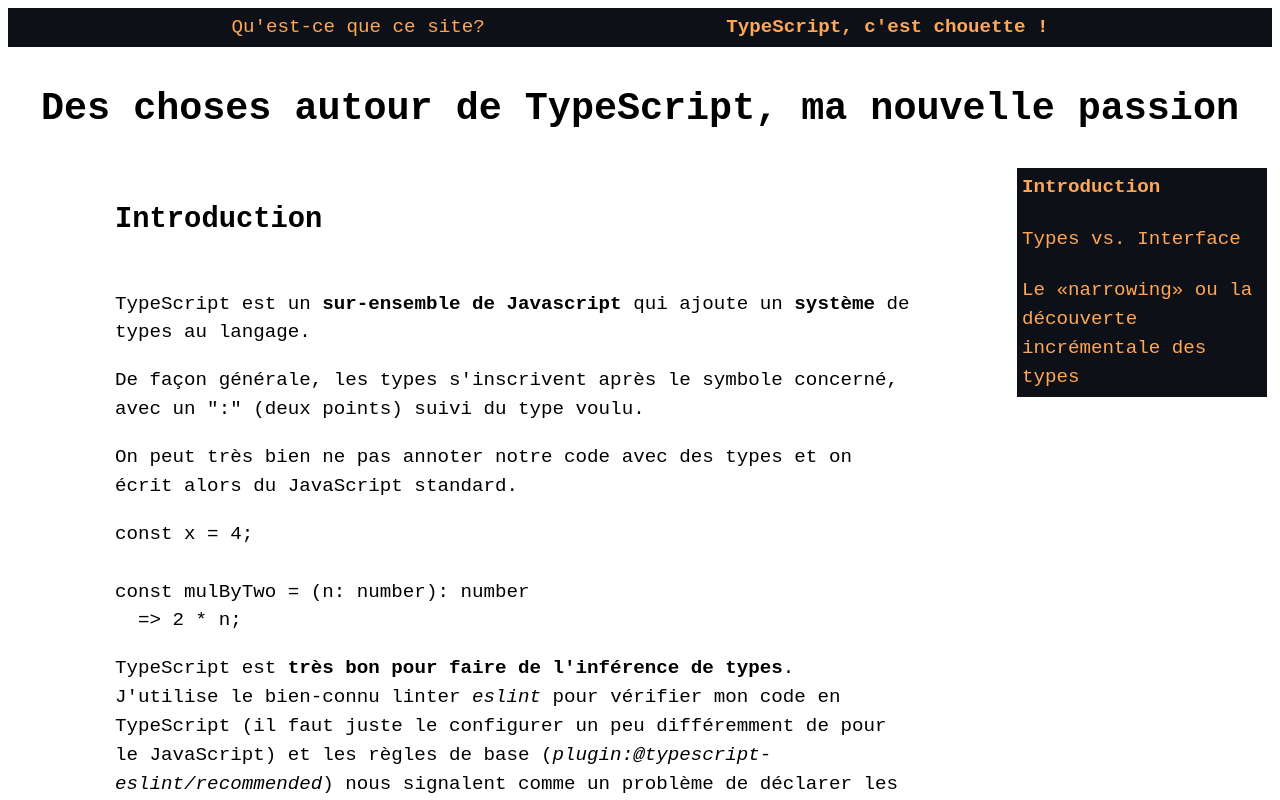
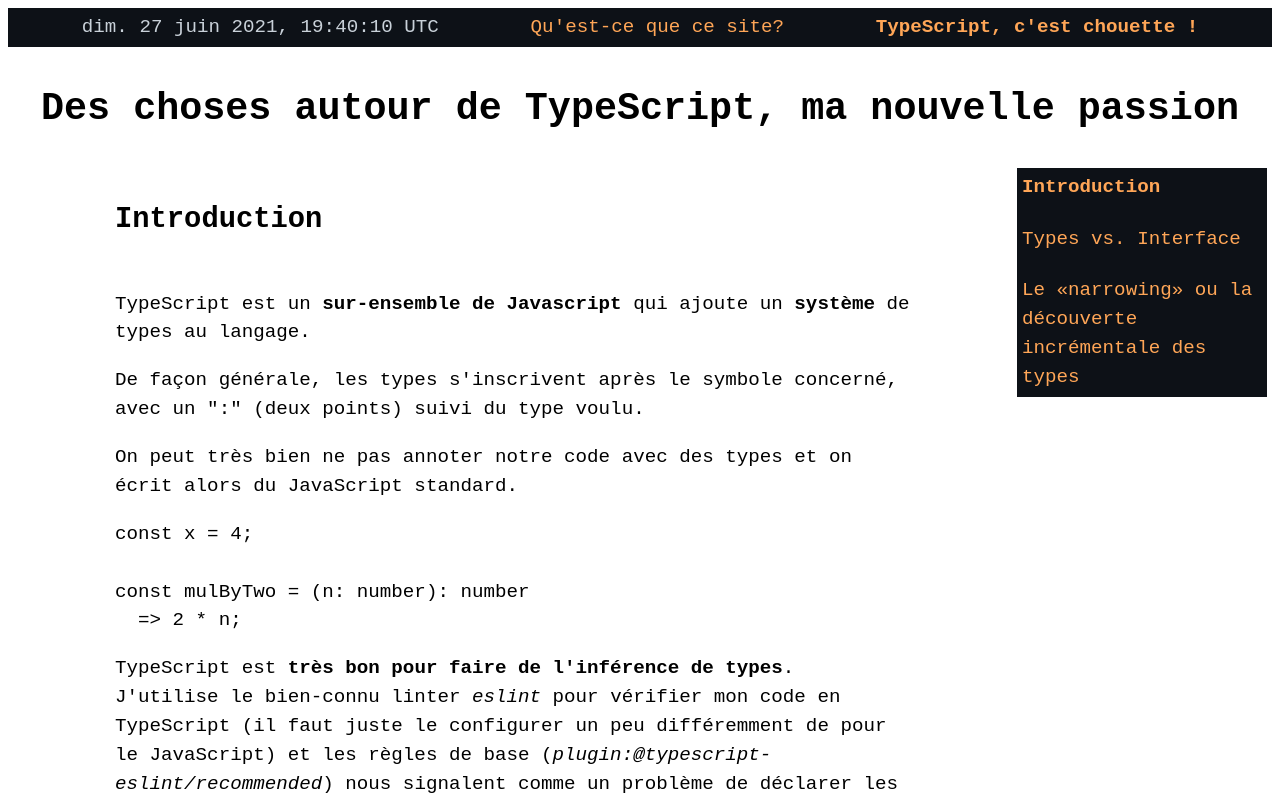
Before and after one commit to djfm/djfm.github.io, a React app: page /typescript in a window 1280 px wide. Shown: the top 800 px of the page. Built offline with nearby package versions, Linux system fonts and the light colour scheme; the HTML template or start-up script is replaced by a standard one.

Commit message:
updates on the Clock

```diff
--- a/src/client/Components/Clock.tsx
+++ b/src/client/Components/Clock.tsx
@@ -5,11 +5,22 @@ import React, {
 
 import styled from 'styled-components';
 import {
-  brightColor,
+  brightColor2,
+  darkColor,
+  breakpointSmallScreenMax,
+  breakpointLargeScreenMin,
+  OnlyOnSmallScreen,
+  OnlyOnLargeScreen,
 } from './common/Styled';
 
 const Wrapper = styled.div`
-  color: ${brightColor};
+  @media (min-width: ${breakpointLargeScreenMin}) {
+    color: ${brightColor2};
+  }
+
+  @media (max-width: ${breakpointSmallScreenMax}) {
+    color: ${darkColor}
+  }
 `;
 
 export const Clock: React.FC = () => {
@@ -47,9 +58,16 @@ export const Clock: React.FC = () => {
     return willUpdateClock();
   });
 
+  const [day, time] = formattedDate.split(',').map((str) => str.trim());
+
   const markup = (
     <Wrapper>
-      [{formattedDate}]
+      <OnlyOnLargeScreen>{formattedDate}</OnlyOnLargeScreen>
+      <OnlyOnSmallScreen>
+        {day}
+        <br />
+        {time}
+      </OnlyOnSmallScreen>
     </Wrapper>
   );
 
--- a/src/client/Components/MainNavLargeScreen.tsx
+++ b/src/client/Components/MainNavLargeScreen.tsx
@@ -4,17 +4,19 @@ import styled from 'styled-components';
 
 import {
   darkColor,
-  breakpoint1Min,
+  breakpointLargeScreenMin,
   HorizontalUnorderedList,
   StyledNavLink,
 } from './common/Styled';
 
 import routes from './common/mainMenuRoutes';
 
+import Clock from './Clock';
+
 const HUL = styled(HorizontalUnorderedList)`
 display: none;
 
-@media (min-width: ${breakpoint1Min}) {
+@media (min-width: ${breakpointLargeScreenMin}) {
   display: flex;
   flex-direction: row;
   justify-content: space-evenly;
@@ -28,6 +30,9 @@ display: none;
 
 const MainNavLargeScreen: React.FC = () => (
   <HUL>
+    <li>
+      <Clock />
+    </li>
     {routes.map(
       ({ to, title, exact }) => (
         <li key={to}>
--- a/src/client/Components/MainNavSmallScreen.tsx
+++ b/src/client/Components/MainNavSmallScreen.tsx
@@ -11,7 +11,7 @@ import styled from 'styled-components';
 
 import {
   darkColor,
-  breakpoint1Max,
+  breakpointSmallScreenMax,
   VerticalUnorderedList,
   StyledNavLink,
 } from './common/Styled';
@@ -23,7 +23,7 @@ import routes from './common/mainMenuRoutes';
 const Wrapper = styled.div`
   display: none;
 
-  @media (max-width: ${breakpoint1Max}) {
+  @media (max-width: ${breakpointSmallScreenMax}) {
     display: flex;
     align-items: center;
     padding-left: 5px;
--- a/src/client/Components/common/Styled.ts
+++ b/src/client/Components/common/Styled.ts
@@ -3,10 +3,11 @@ import { NavLink } from 'react-router-dom';
 import styled from 'styled-components';
 
 export const brightColor = '#ffa657';
+export const brightColor2 = '#c9d1d9';
 export const darkColor = '#0d1117';
 
-export const breakpoint1Min = '1200px';
-export const breakpoint1Max = '1199px';
+export const breakpointLargeScreenMin = '1200px';
+export const breakpointSmallScreenMax = '1199px';
 
 export const StyledNavLink = styled(NavLink)`
   text-decoration: none;
@@ -56,7 +57,7 @@ export const TwoColumnsRightMenu = styled.div`
     padding: 5px;
   }
 
-  @media (max-width: ${breakpoint1Max}) {
+  @media (max-width: ${breakpointSmallScreenMax}) {
     flex-direction: column;
     align-items: flex-start;
 
@@ -70,7 +71,7 @@ export const TwoColumnsRightMenu = styled.div`
     }
   }
 
-  @media (min-width: ${breakpoint1Min}) {
+  @media (min-width: ${breakpointLargeScreenMin}) {
     flex-direction: row-reverse;
 
     > *:first-child {
@@ -113,3 +114,17 @@ export const Article = styled.article`
 export const NoWrap = styled.span`
   white-space: nowrap;
 `;
+
+export const OnlyOnSmallScreen = styled.div`
+  display: none;
+
+  @media (max-width: ${breakpointSmallScreenMax}) {
+    display: block;
+  }`;
+
+export const OnlyOnLargeScreen = styled.div`
+display: none;
+
+@media (min-width: ${breakpointLargeScreenMin}) {
+  display: block;
+}`;
```
Also changed, not shown: src/client/Components/Footer.tsx (+4 -4 lines), src/client/Components/common/CodeSample.tsx (added), 7 other files (tests, documents, lock files or other folders).
